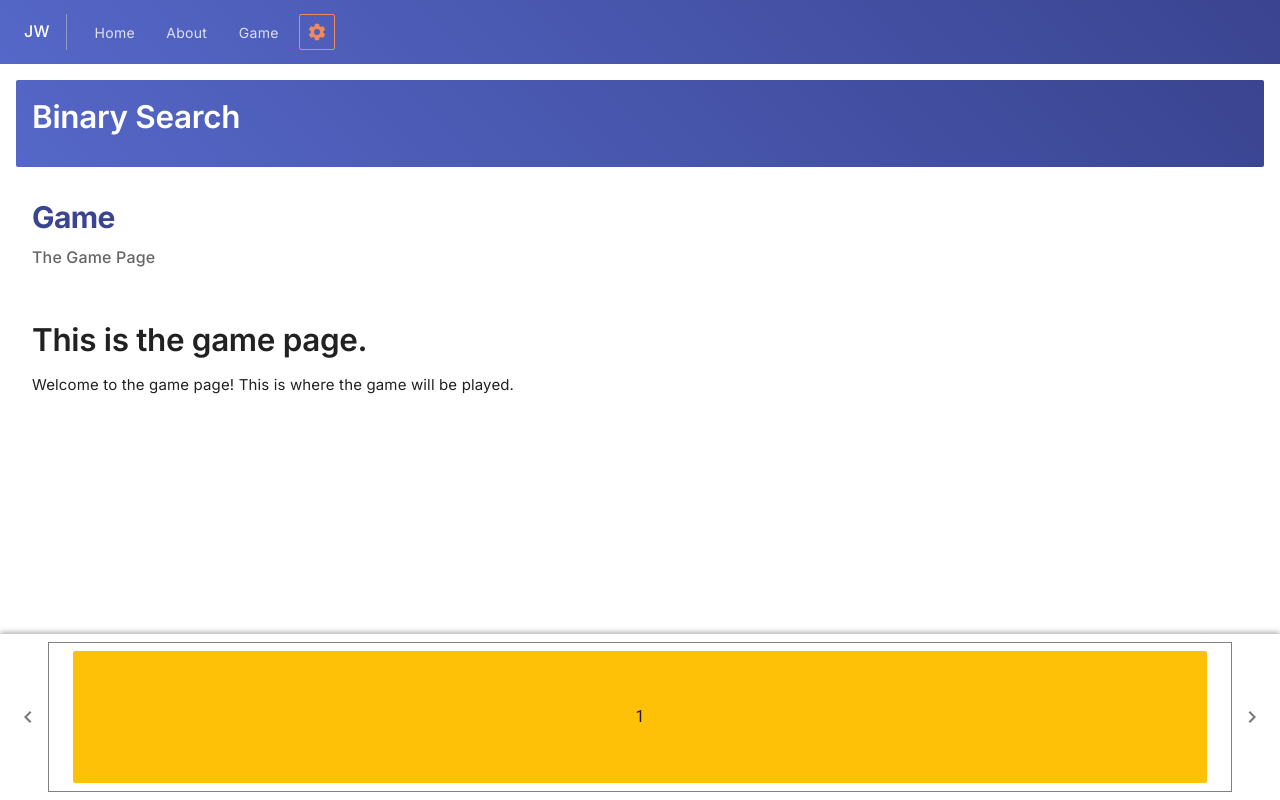
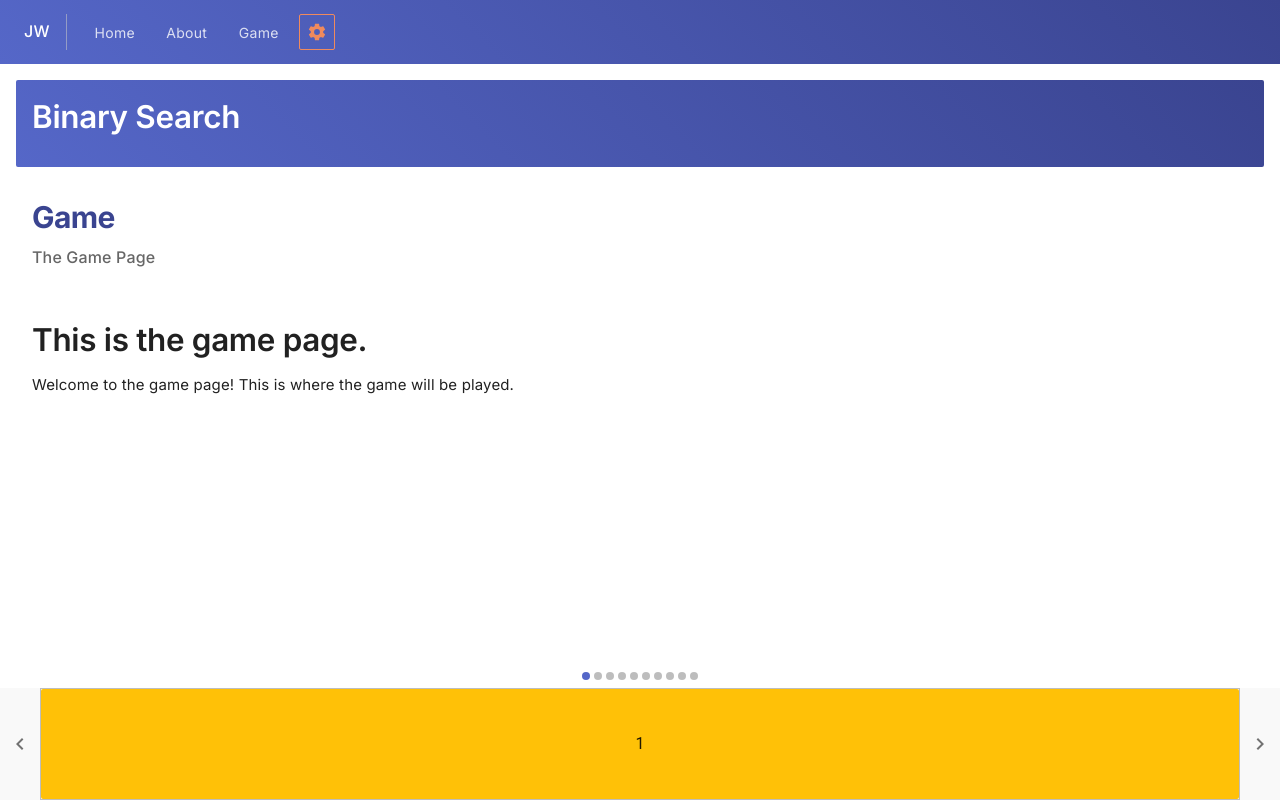
Before and after one commit to jwrigh26/myapp, a React (Vite) app: page /game in a window 1280 px wide. Built offline with nearby package versions, Linux system fonts and the light colour scheme.

Commit message:
Fix styles a bit

```diff
--- a/src/features/game/components/Carousel.tsx
+++ b/src/features/game/components/Carousel.tsx
@@ -1,5 +1,9 @@
-import React, { useRef } from 'react';
-import { Box, IconButton, useTheme } from '@mui/material';
+import React, { useRef, useState } from 'react';
+import { styled } from '@mui/material/styles';
+import { useTheme } from '@mui/material';
+import IconButton from '@mui/material/IconButton';
+import MobileStepper from '@mui/material/MobileStepper';
+import Box from '@mui/material/Box';
 import { mdiChevronLeft, mdiChevronRight } from '@mdi/js';
 import Icon from '@/components/Icon';
 
@@ -10,82 +14,111 @@ interface CarouselProps {
 export const BottomCarousel: React.FC<CarouselProps> = ({ items }) => {
   const containerRef = useRef<HTMLDivElement>(null);
   const theme = useTheme();
+  const [activeStep, setActiveStep] = useState(0);
+
+  const handleScroll = () => {
+    if (containerRef.current) {
+      const scrollPosition = containerRef.current.scrollLeft;
+      const itemWidth = containerRef.current.clientWidth;
+      const newStep = Math.round(scrollPosition / itemWidth);
+      setActiveStep(newStep);
+    }
+  };
 
   // Scrolls the carousel by one viewport width
   const scrollByWidth = (direction: 'left' | 'right') => {
     if (containerRef.current) {
       const scrollOffset =
         direction === 'left' ? -window.innerWidth : window.innerWidth;
+      const newStep = direction === 'left' ? activeStep - 1 : activeStep + 1;
+      setActiveStep(Math.max(0, Math.min(newStep, items.length - 1)));
       containerRef.current.scrollBy({
         left: scrollOffset,
         behavior: 'smooth',
       });
     }
   };
-
   return (
-    <Box
-      sx={{
-        position: 'fixed',
-        bottom: 0,
-        left: 0,
-        width: '100%',
-        backgroundColor: theme.palette.background.paper,
-        boxShadow: '0px -2px 5px rgba(0,0,0,0.3)',
-        display: 'flex',
-        alignItems: 'center',
-        padding: theme.spacing(1),
-        zIndex: 1300, // Make sure it stays on top
-      }}
-    >
-      {/* Left Scroll Button */}
-      <IconButton
+    <CarouselContainer>
+      <ScrollButton
         onClick={() => scrollByWidth('left')}
         aria-label="scroll left"
       >
         <Icon path={mdiChevronLeft} />
-      </IconButton>
+      </ScrollButton>
 
-      {/* Carousel Container */}
-      <Box
-        ref={containerRef}
-        sx={{
-          display: 'flex',
-          overflowX: 'auto',
-          scrollSnapType: 'x mandatory',
-          scrollbarWidth: 'none', // Firefox
-          msOverflowStyle: 'none', // IE 10+
-          '&::-webkit-scrollbar': { display: 'none' }, // Chrome, Safari, Opera
-          width: '100%',
-        }}
-      >
+      <StyledMobileStepper
+        variant="dots"
+        steps={items.length}
+        position="static"
+        activeStep={activeStep}
+        nextButton={null}
+        backButton={null}
+      />
+
+      <ScrollContainer ref={containerRef} onScroll={handleScroll}>
         {items.map((item, index) => (
-          <Box
-            key={index}
-            sx={{
-              minWidth: 'calc(100vw - 96px)', // Subtract space for buttons (48px each)
-              height: 150,
-              scrollSnapAlign: 'start',
-              border: '1px solid grey',
-              display: 'flex',
-              alignItems: 'center',
-              justifyContent: 'center',
-              flexShrink: 0,
-              p: 1,
-            }}
-          >
-            {item}
-          </Box>
+          <CarouselItem key={index}>{item}</CarouselItem>
         ))}
-      </Box>
+      </ScrollContainer>
 
-      {/* Right Scroll Button */}
-      <IconButton
+      <ScrollButton
         onClick={() => scrollByWidth('right')}
         aria-label="scroll right"
       >
         <Icon path={mdiChevronRight} />
-      </IconButton>
-    </Box>
+      </ScrollButton>
+    </CarouselContainer>
   );
 };
+
+const CarouselContainer = styled(Box)(({ theme }) => ({
+  position: 'fixed',
+  bottom: 0,
+  left: 0,
+  width: '100svw',
+  backgroundColor: theme.palette.background.paper,
+  display: 'flex',
+  alignItems: 'center',
+  padding: 0,
+  zIndex: 1300,
+}));
+
+const ScrollButton = styled(IconButton)(({ theme }) => ({
+  backgroundColor: theme.palette.background.default,
+  height: '112px',
+  borderRadius: '0px',
+  width: 40,
+}));
+
+const StyledMobileStepper = styled(MobileStepper)({
+  position: 'absolute',
+  top: -24,
+  width: '100svw',
+  justifyContent: 'center',
+  backgroundColor: 'transparent',
+  '& .MuiMobileStepper-dots': {
+    justifyContent: 'center',
+  },
+});
+
+const ScrollContainer = styled(Box)({
+  display: 'flex',
+  overflowX: 'auto',
+  scrollSnapType: 'x mandatory',
+  scrollbarWidth: 'none', // Firefox
+  msOverflowStyle: 'none', // IE 10+
+  '&::-webkit-scrollbar': { display: 'none' }, // Chrome, Safari, Opera
+});
+
+const CarouselItem = styled(Box)(({ theme }) => ({
+  minWidth: 'calc(100svw - 80px)', // Subtract space for buttons
+  height: 112,
+  scrollSnapAlign: 'start',
+  border: `1px solid ${theme.palette.grey[400]}`,
+  display: 'flex',
+  alignItems: 'center',
+  justifyContent: 'center',
+  flexShrink: 0,
+  padding: 0,
+}));
--- a/src/routes/__root.tsx
+++ b/src/routes/__root.tsx
@@ -42,7 +42,7 @@ function RootComponent() {
       </Box>
       <Divider /> */}
       <Outlet />
-      <TanStackRouterDevtools position="bottom-right" />
+      {/* <TanStackRouterDevtools position="bottom-right" /> */}
     </IndexLayout>
   );
 }
--- a/src/routes/game.tsx
+++ b/src/routes/game.tsx
@@ -49,7 +49,6 @@ const ColorBox = styled(Box, {
     color: theme.palette.primary.superLight,
     padding: theme.spacing(2),
     borderRadius: theme.shape.borderRadius,
-    margin: theme.spacing(2),
     textAlign: 'center',
     width: '100%',
     height: '100%',
@@ -57,3 +56,12 @@ const ColorBox = styled(Box, {
     justifyContent: 'center',
     alignItems: 'center',
 }))
+
+
+// TODO: Need a drop zone when wanting to discard a piece but no place in the carousel to return it.
+// Reshuffle the carouse button
+// No timer for the game
+// Add a check or submit button to see if the pieces are in the correct order
+// Add a reset button to reset the pieces to their original order
+// Add a hint button to show the correct order of the pieces -- maybe
+// Add a button to show the correct order of the pieces
```
